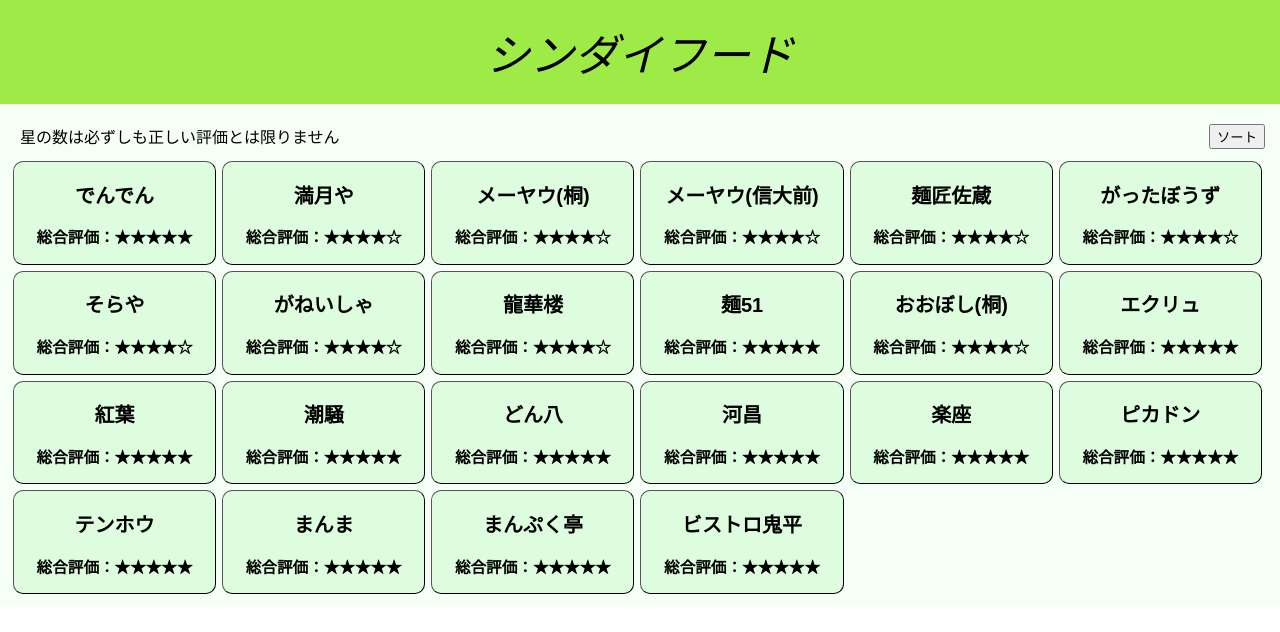
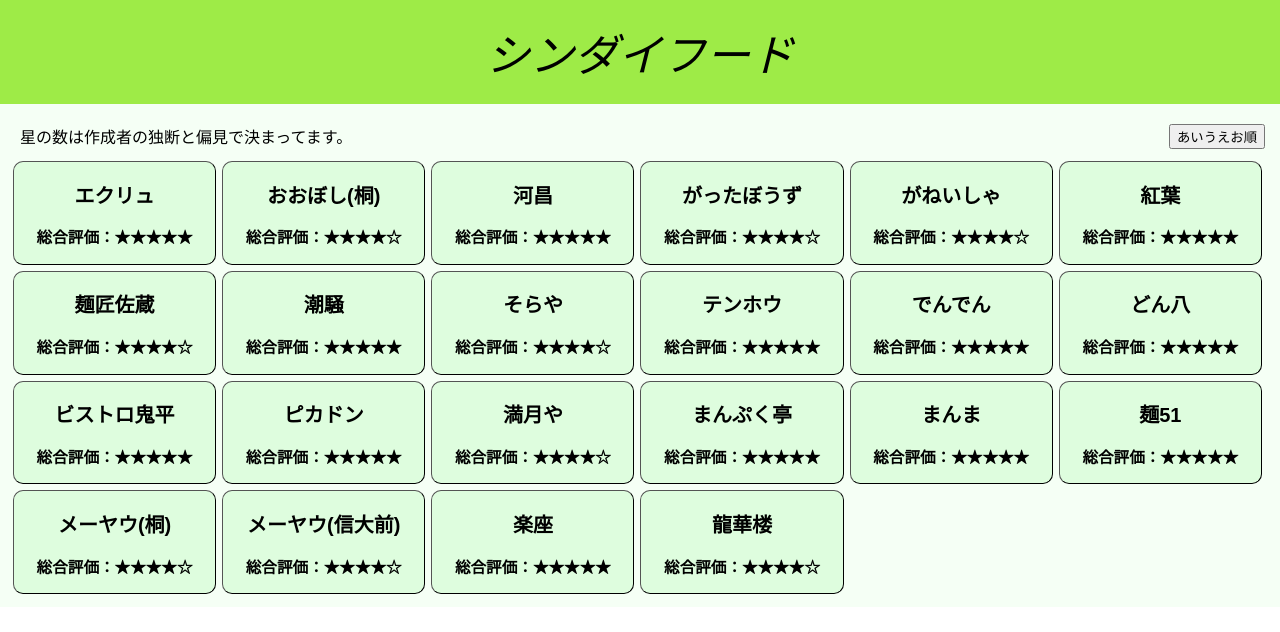
Before and after one commit to yoshinaka-droid/React-shinndai, a React (Create React App) app in the folder router/: page / in a window 1280 px wide. Shown: the top 632 px of the page. Built offline with nearby package versions, Linux system fonts and the light colour scheme.

Commit message:
あいうえお順(仮)

```diff
--- a/router/src/Components/Body.js
+++ b/router/src/Components/Body.js
@@ -7,30 +7,25 @@ import './Body.css';
 
 const Body = () => {
   const navigate = useNavigate();
-  var ascList;
-  var descList;
-
-  const asc = () => {
-    const NameList1 = List.slice();
-    return (
-    ascList = NameList1.sort((a, b) => {
+  const [changeDesc,setChangeDesc] = useState(true);
+  const NameList1 = List.slice();
+  const NameList2 = List.slice();
+  var changeList;
+  const ascList = NameList1.sort((a, b) => {
     if (a.Phonetic > b.Phonetic) {
       return 1;
     } else {
       return -1;
     }
-  }))};
+  });
 
-  const desc = () => {
-    const NameList2 = List.slice();
-    return (
-    descList = NameList2.sort((a, b) => {
+  const descList = NameList2.sort((a, b) => {
     if (a.Phonetic < b.Phonetic) {
       return 1;
     } else {
       return -1;
     }
-  }))};
+  });
 
   // (はじめ)ボタンがふわっと表示されるシステム
   const ScrollComponent = ({Name, Total}) => {
@@ -88,14 +83,12 @@ const Body = () => {
       <div className="prologue">
       <button
         className="sort"
-        // onClick={()=>{NameList=asc}}
-      >ソート</button>
-      <span>星の数は必ずしも正しい評価とは限りません</span>
-      {console.log(asc())}
-      {console.log(desc())}
-      {console.log(descList)}
+        onClick={()=>{setChangeDesc(!changeDesc)}}
+      >あいうえお順</button>
+      <span>星の数は作成者の独断と偏見で決まってます。</span>
+      {changeDesc?console.log(changeList=ascList):console.log(changeList=descList)}
       </div>
-      {List.map((rest) => {
+      {changeList.map((rest) => {
         const total = () => {
           rest.Total=Math.round((rest.Taste+rest.Amount+rest.Price)*10/3)/10
         };
```
